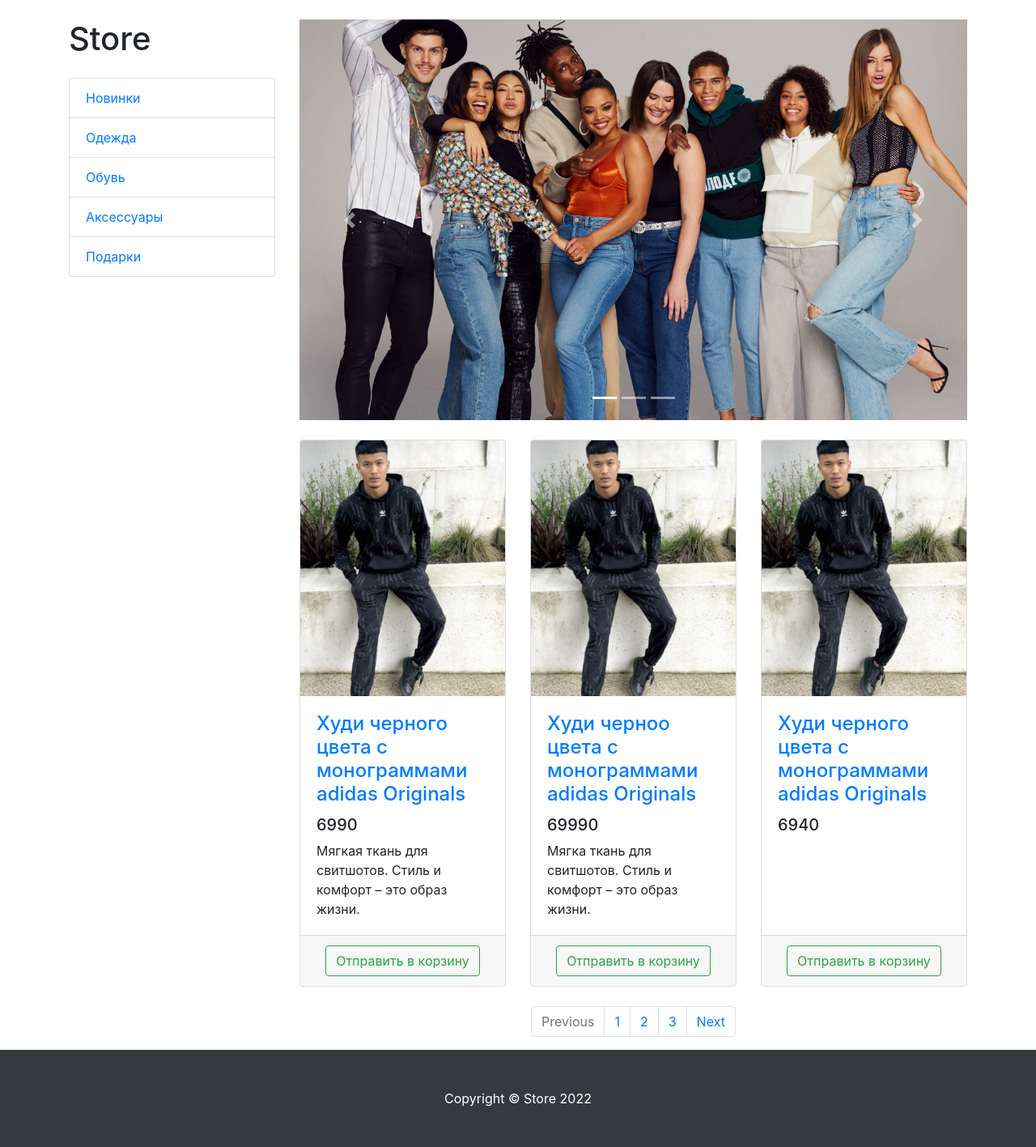
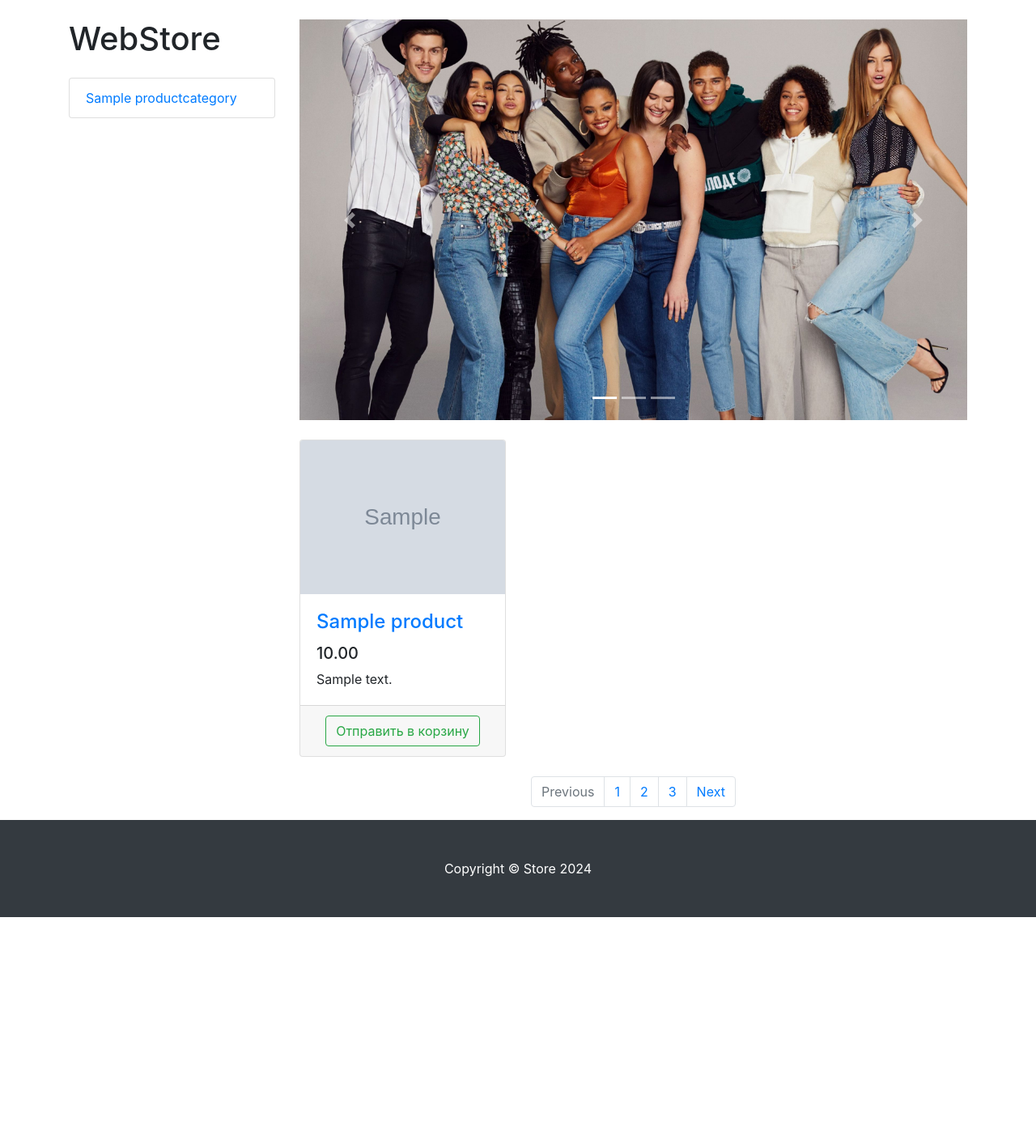
Before and after one commit to kambekson/webstore-django, a Django app: page /products/ in a window 1280 px wide. Shown: the part 56-1473 px from the top of the page at 81% size. After the commit the page ends 1189 px from the top, so only its background shows below. Run offline with Django 5.2, Linux system fonts and the light colour scheme; tables that the repository leaves empty hold one stand-in row (values such as "Sample post"); grey boxes marked "Sample" are stand-in pictures; some libraries are stand-ins or nearby versions.

Commit message:
fix static media

```diff
--- a/products/models.py
+++ b/products/models.py
@@ -4,6 +4,10 @@
 class ProductCategory(models.Model):
     name = models.CharField(max_length=128, unique=True)
     description = models.TextField(null=True, blank=True)
+
+    class Meta:
+        verbose_name = 'category'
+        verbose_name_plural = 'categories'
 
     def __str__(self):
         return self.name
@@ -17,5 +21,9 @@
     image = models.ImageField(upload_to='products_images')
     category = models.ForeignKey(to=ProductCategory, on_delete=models.CASCADE)  # protect
 
+    class Meta:
+        verbose_name = 'product'
+        verbose_name_plural = 'products'
+
     def __str__(self):
         return f'Продукт: {self.name} | Категория: {self.category.name}'
--- a/products/templates/products/products.html
+++ b/products/templates/products/products.html
@@ -2,34 +2,25 @@
 {% load static %}
 
 {% block css %}
-    <!-- Bootstrap core CSS -->
     <link href="{% static 'vendor/bootstrap/css/bootstrap.min.css' %}" rel="stylesheet">
-
-    <!-- Custom styles for this template -->
     <link href="{% static 'vendor/css/products.css' %}" rel="stylesheet">
 {% endblock %}
 
 {% block content %}
+
   <div class="container">
-
     <div class="row">
-
         <div class="col-lg-3">
-
-            <h1 class="my-4">Store</h1>
+            <h1 class="my-4">WebStore</h1>
             <div class="list-group">
-                <a href="#" class="list-group-item">Новинки</a>
-                <a href="#" class="list-group-item">Одежда</a>
-                <a href="#" class="list-group-item">Обувь</a>
-                <a href="#" class="list-group-item">Аксессуары</a>
-                <a href="#" class="list-group-item">Подарки</a>
+                {% for category in categories %}
+                    <a href="#" class="list-group-item">
+                        {{ category.name }}</a>
+                {% endfor %}
             </div>
-
         </div>
-        <!-- /.col-lg-3 -->
 
         <div class="col-lg-9">
-
             <div id="carouselExampleIndicators" class="carousel slide my-4" data-ride="carousel">
                 <ol class="carousel-indicators">
                     <li data-target="#carouselExampleIndicators" data-slide-to="0" class="active"></li>
@@ -58,7 +49,6 @@
             </div>
 
             <div class="row">
-
                 {% for  product in products %}
                 <div class="col-lg-4 col-md-6 mb-4">
                     <div class="card h-100">
@@ -95,11 +85,8 @@
                     </li>
                 </ul>
             </nav>
-
         </div>
-
     </div>
-
 </div>
 {% endblock %}
 
@@ -107,8 +94,8 @@
 {% block footer %}
   <footer class="py-5 bg-dark">
     <div class="container">
-        <p class="m-0 text-center text-white">Copyright &copy; Store 2022</p>
+        <p class="m-0 text-center text-white">Copyright &copy; Store 2024</p>
     </div>
-    <!-- /.container -->
-</footer>
+  </footer>
+
 {% endblock %}
--- a/products/views.py
+++ b/products/views.py
@@ -1,4 +1,5 @@
 from django.shortcuts import render
+from products.models import ProductCategory, Product
 
 
 def index(request):
@@ -11,26 +12,7 @@
 def products(request):
     context = {
         'title': 'WebStore - Product',
-        'products': [
-            {
-                'image': '/static/vendor/img/products/Adidas-hoodie.png',
-                'name': 'Худи черного цвета с монограммами adidas Originals',
-                'price': '6990',
-                'description': 'Мягкая ткань для свитшотов. Стиль и комфорт – это образ жизни.',
-            },
-            {
-                'image': '/static/vendor/img/products/Adidas-hoodie.png',
-                'name': 'Худи черноо цвета с монограммами adidas Originals',
-                'price': '69990',
-                'description': 'Мягка ткань для свитшотов. Стиль и комфорт – это образ жизни.'
-            },
-            {
-                'image': '/static/vendor/img/products/Adidas-hoodie.png',
-                'name': 'Худи черного цвета с монограммами adidas Originals',
-                'price': '6940',
-                'c': 'Мягкая ткан для свитшотов. Стиль и комфорт – это образ жизни.'
-            }
-        ]
-
+        'products': Product.objects.all(),
+        'categories': ProductCategory.objects.all(),
     }
     return render(request, 'products/products.html', context)
--- a/webstore/settings.py
+++ b/webstore/settings.py
@@ -107,6 +107,10 @@
 STATICFILES_DIRS = [
     BASE_DIR/'static',
 ]
+
+MEDIA_URL = '/media/'
+MEDIA_ROOT = BASE_DIR / 'media'
+
 # Default primary key field type
 # https://docs.djangoproject.com/en/5.0/ref/settings/#default-auto-field
 
--- a/webstore/urls.py
+++ b/webstore/urls.py
@@ -1,5 +1,7 @@
 from django.contrib import admin
 from django.urls import path
+from django.conf.urls.static import static
+from django.conf import settings
 
 from products.views import index, products
 
@@ -7,5 +9,7 @@
     path('admin/', admin.site.urls),
     path('', index, name='index'),
     path('products/', products, name='products'),
+]
 
-]
+if settings.DEBUG:
+    urlpatterns += static(settings.MEDIA_URL, document_root=settings.MEDIA_ROOT)
```
Also changed, not shown: static/vendor/img/products/Adidas-hoodie.png (deleted), static/vendor/img/products/Black-Dr-Martens-shoes.png (deleted), static/vendor/img/products/Black-Nike-Heritage-backpack.png (deleted), static/vendor/img/products/Blue-jacket-The-North-Face.png (deleted), static/vendor/img/products/Brown-sports-oversized-top-ASOS-DESIGN.png (deleted), 2 other files.
